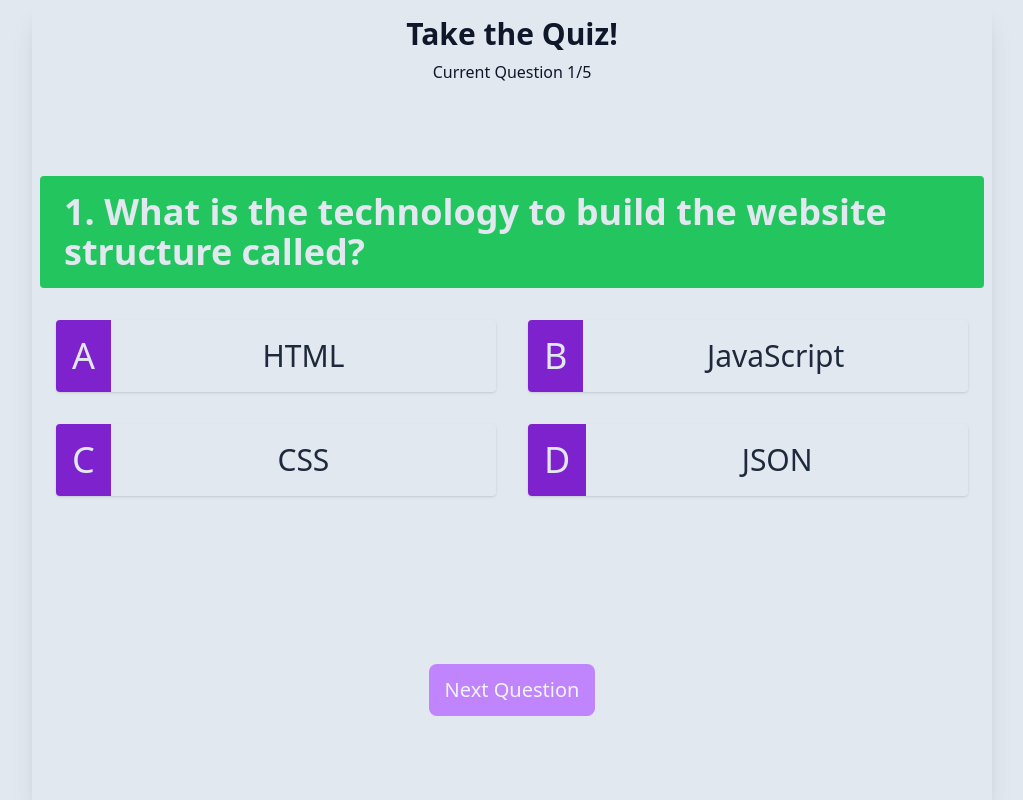
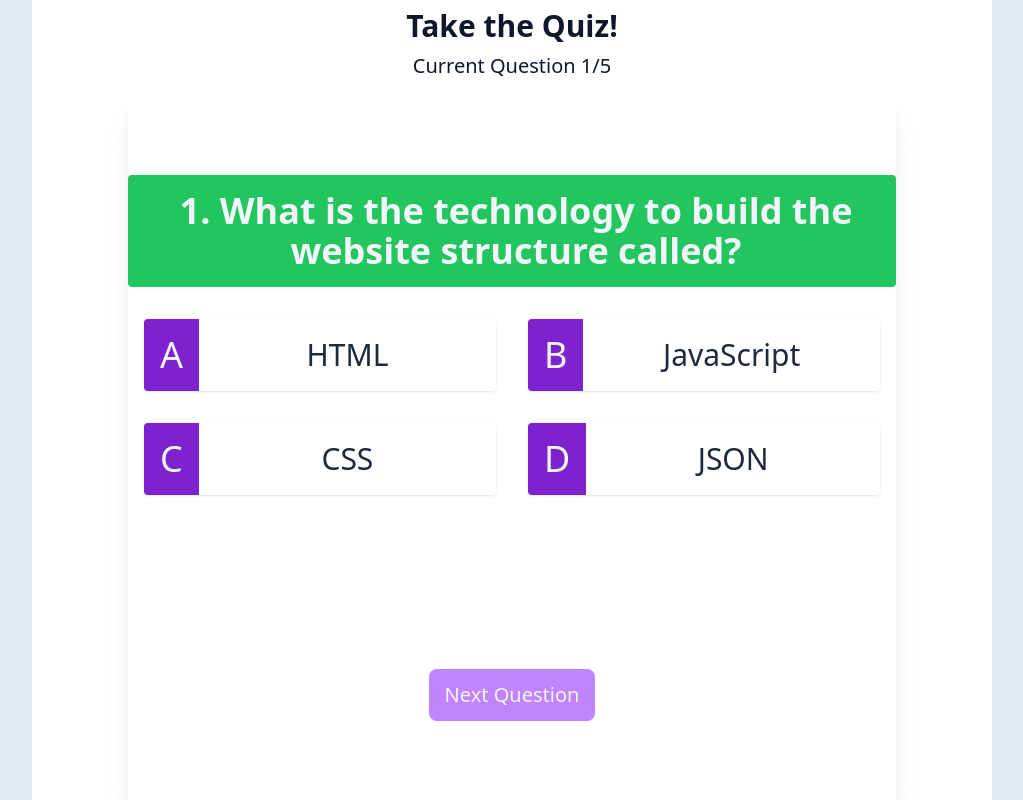
Before and after one commit to mreleftheros/react-quiz, a React (Create React App) app: page / in a window 1280 px wide. Shown: the whole page, without its empty margins (128-1151 px from the left). Built offline with nearby package versions, Linux system fonts and the light colour scheme.

Commit message:
Update styles in Quiz

```diff
--- a/src/components/Answer.jsx
+++ b/src/components/Answer.jsx
@@ -26,7 +26,7 @@ const Answer = ({
         onSelectAnswer(answer);
       }}
     >
-      <div className="bg-purple-700 text-slate-200 p-4 text-4xl">{letter}</div>
+      <div className="bg-purple-700 text-slate-100 p-4 text-4xl">{letter}</div>
       <h2 className="flex-auto p-4 text-3xl flex justify-center items-center">
         {answer}
       </h2>
--- a/src/components/Question.jsx
+++ b/src/components/Question.jsx
@@ -10,7 +10,7 @@ const Question = ({
 }) => {
   return (
     <div>
-      <h2 className="bg-green-500 text-slate-200 text-4xl font-bold p-4 pl-6 rounded mb-4">
+      <h2 className="bg-green-500 text-slate-100 text-4xl font-bold p-4 pl-6 rounded mb-4 text-center">
         {`${currentIndex + 1}. `}
         {question}
       </h2>
--- a/src/components/Quiz.jsx
+++ b/src/components/Quiz.jsx
@@ -31,14 +31,14 @@ const Quiz = () => {
     );
 
   return (
-    <div className="w-3/4 min-h-screen shadow-xl mx-auto p-2 flex flex-col text-slate-900">
+    <div className="w-3/4 min-h-screen mx-auto flex flex-col text-slate-900 bg-white">
       <div className="text-center mb-2 p-2">
         <h2 className="font-bold text-3xl mb-2">Take the Quiz!</h2>
-        <div className="text-md">
+        <div className="text-xl">
           Current Question {currentIndex + 1}/{quizData.length}
         </div>
       </div>
-      <div className="flex flex-col justify-around flex-auto">
+      <div className="flex flex-col justify-around flex-auto shadow-xl w-4/5 mx-auto">
         <Question
           question={quiz.question}
           answers={shuffledAnswers || []}
--- a/src/index.css
+++ b/src/index.css
@@ -578,6 +578,10 @@ Ensure the default browser behavior of the `hidden` attribute.
   width: 50%;
 }
 
+.w-4\/5 {
+  width: 80%;
+}
+
 .flex-1 {
   flex: 1 1 0%;
 }
```
